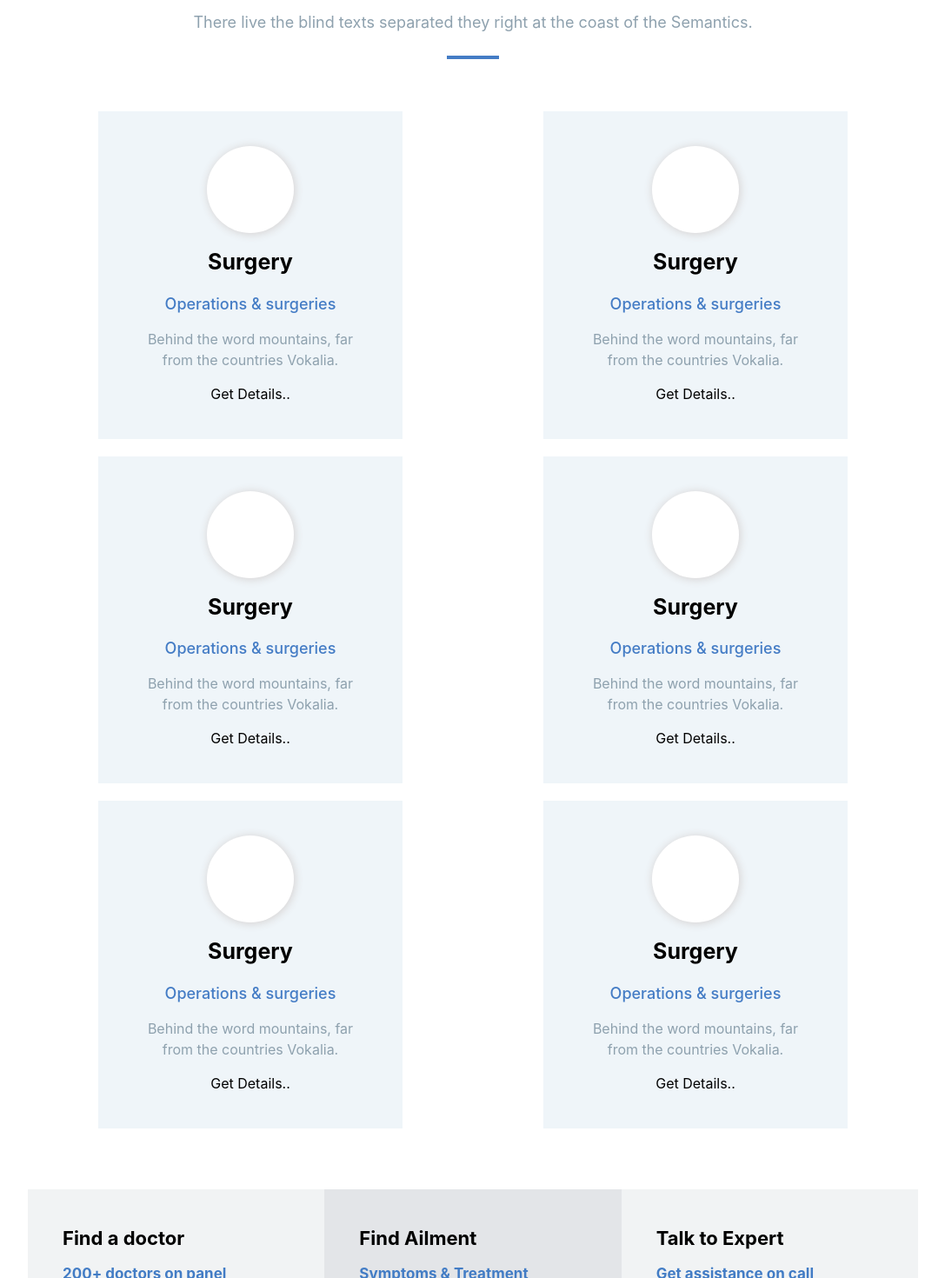
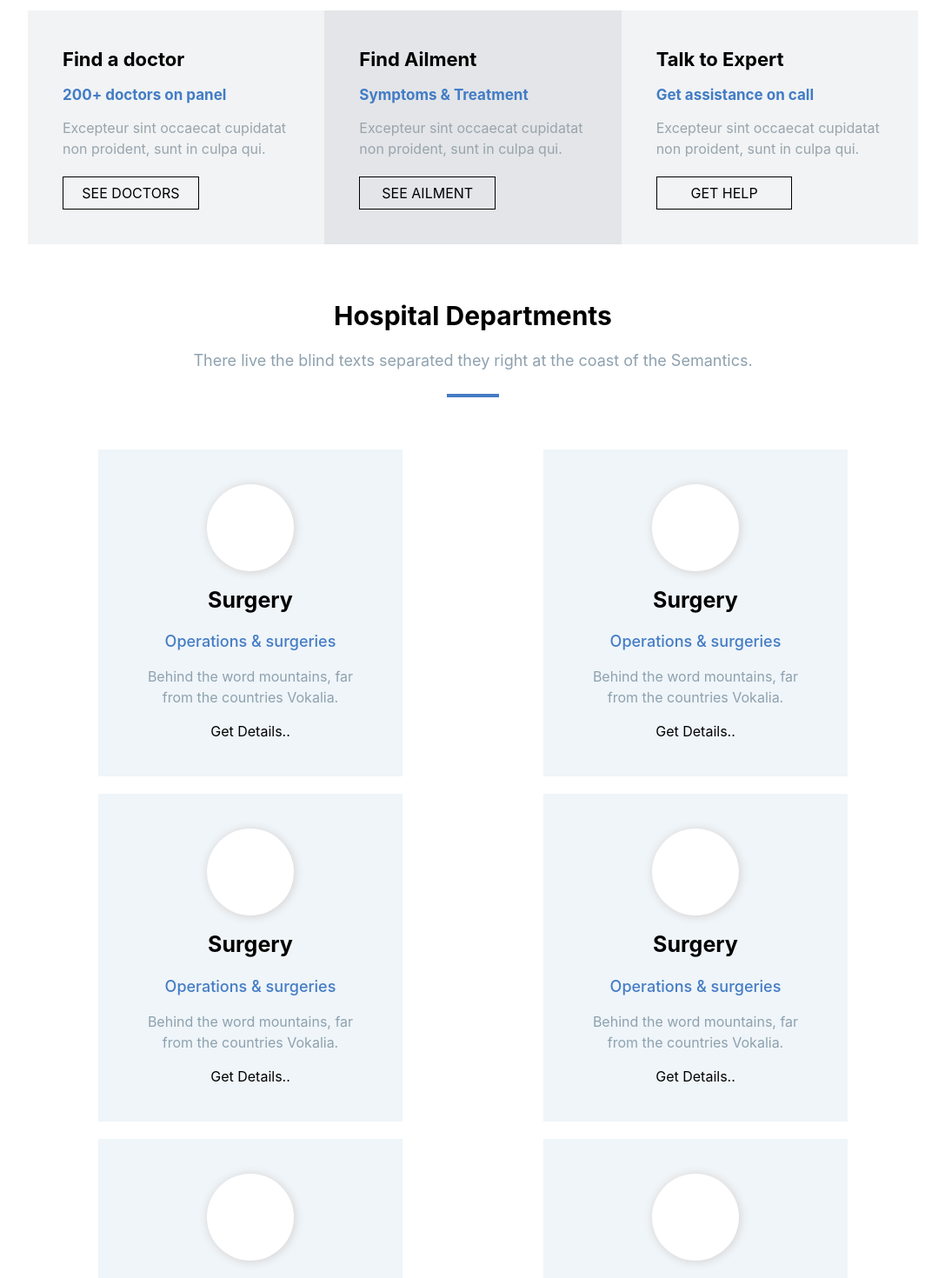
Before and after one commit to codewithadi/osra-hospital, a React (Create React App) app: page / in a window 1280 px wide. Shown: the part 760-2230 px from the top of the page at 87% size, without its empty margins (96-1183 px from the left). Built offline with nearby package versions, Linux system fonts and the light colour scheme.

Commit message:
minor changes

```diff
--- a/src/pages/Home.js
+++ b/src/pages/Home.js
@@ -7,8 +7,9 @@ const Home = () => {
   return (
     <div>
         <Slider />
+        <FindSection />
         <Department />
-        <FindSection />
+
     </div>
   );
 };
```
